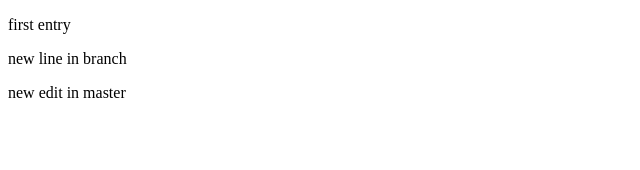
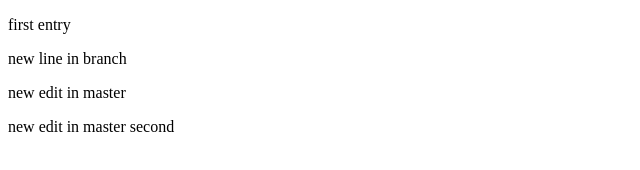
Before and after one commit to shashir12/sudheer, a plain HTML site: page index.html in a window 1280 px wide. Shown: the whole page, without its empty margins (0-640 px from the left). Drawn offline with Linux system fonts and the light colour scheme.

Commit message:
Update index.html

```diff
--- a/index.html
+++ b/index.html
@@ -7,5 +7,6 @@
 <p> first entry</p>
 <p> new line in branch</p>
 <p> new edit in master</p>
+<p> new edit in master second</p>
 </body>
 </html>
```
